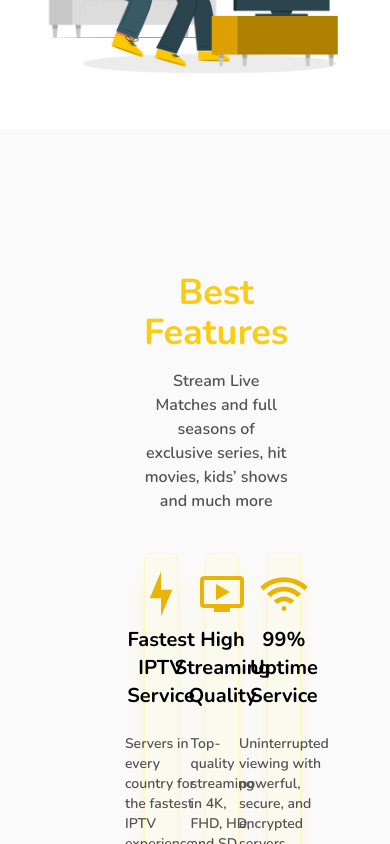
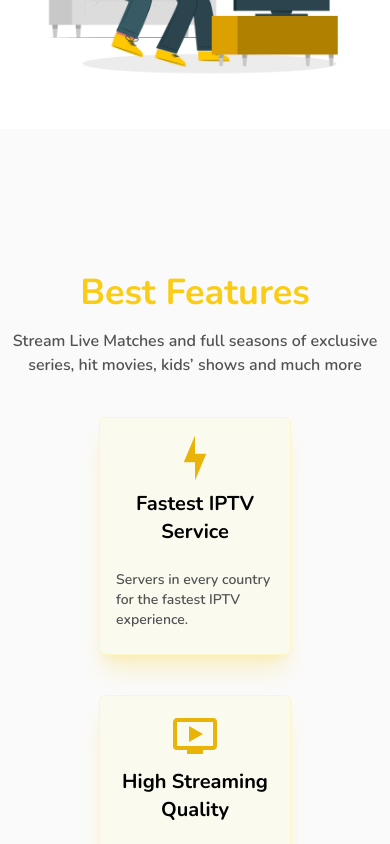
Before and after one commit to idrissi-hamza/iptv, a Next.js app in the folder iptv/: page / in a window 390 px wide. Shown: the part 620-1464 px from the top of the page. Built offline with nearby package versions, Linux system fonts and the light colour scheme.

Commit message:
update feature

```diff
--- a/iptv/components/Features/Features.tsx
+++ b/iptv/components/Features/Features.tsx
@@ -54,8 +54,8 @@ const Features = () => {
   ];
 
   return (
-    <section className="bg-neutral-50 p-36   flex flex-col gap-2">
-      <div className="mx-auto max-w-4xl ">
+    <section className="bg-neutral-50 py-36   flex flex-col gap-2">
+      <div className="mx-auto max-w-7xl bg-red-30 ">
         <h1 className="text-4xl font-bold text-yellow-400 text-center mb-4">
           Best Features
         </h1>
@@ -63,7 +63,7 @@ const Features = () => {
           Stream Live Matches and full seasons of exclusive series, hit movies,
           kids’ shows and much more
         </p>
-        <ul className="grid grid-cols-3 gap-10 mx-aut  self-center ">
+        <ul className="flex flex-col items-center md:items-stretch sm:grid sm:grid-cols-3 2xl:grid-cols-6 gap-10   self-center ">
           {features.map((el, id) => (
             <FeatureElement
               key={id}
```
